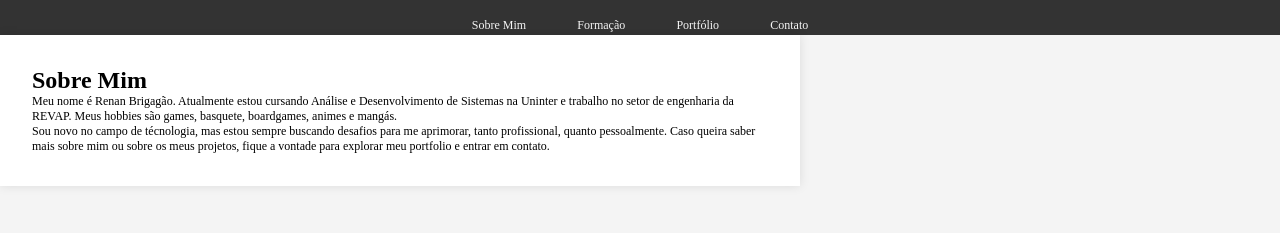
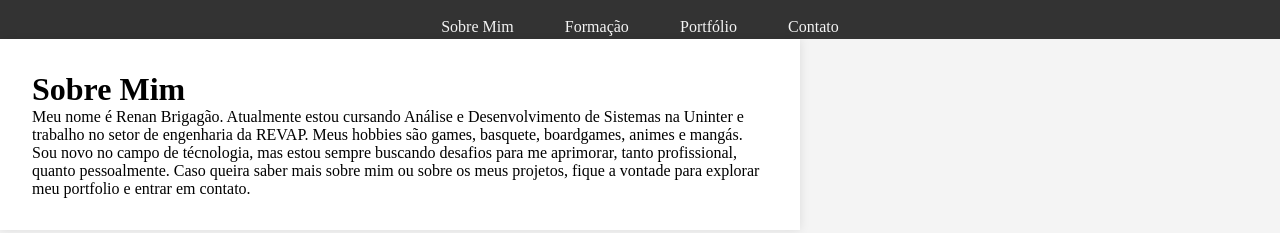
Before and after one commit to RenanBrigagao/Portfolio-RenanBrigagao, a plain HTML site: page index.html in a window 1280 px wide. Drawn offline with Linux system fonts and the light colour scheme.

Commit message:
Add files via upload

```diff
--- a/estilo.css
+++ b/estilo.css
@@ -11,7 +11,6 @@
 /* corpo da pagina */
 body {
     font-family: 'Times New Roman', Times, serif;
-    font-size: 12px ;
     margin: 0;
     padding: 0;
     background-color: #f4f4f4;
```
